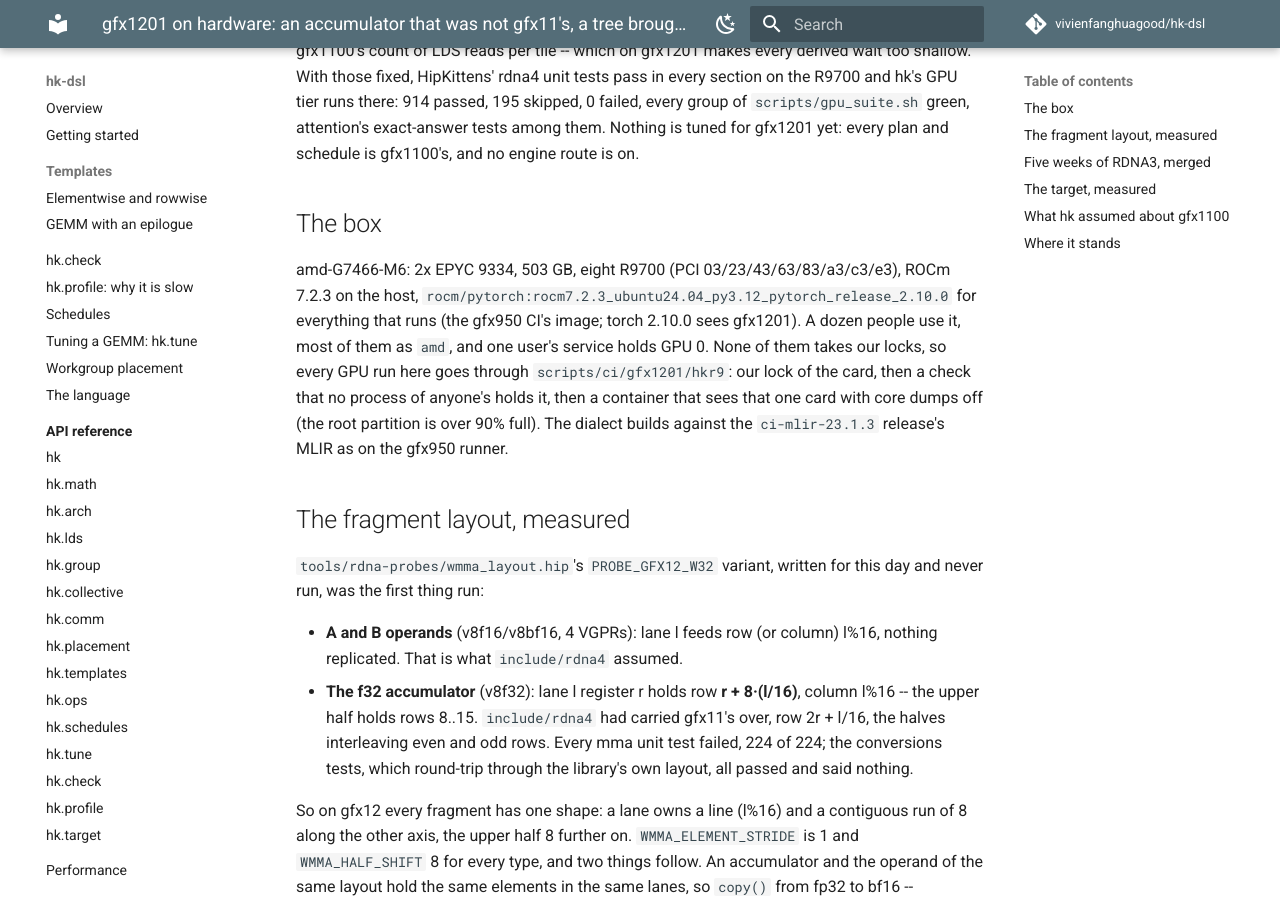
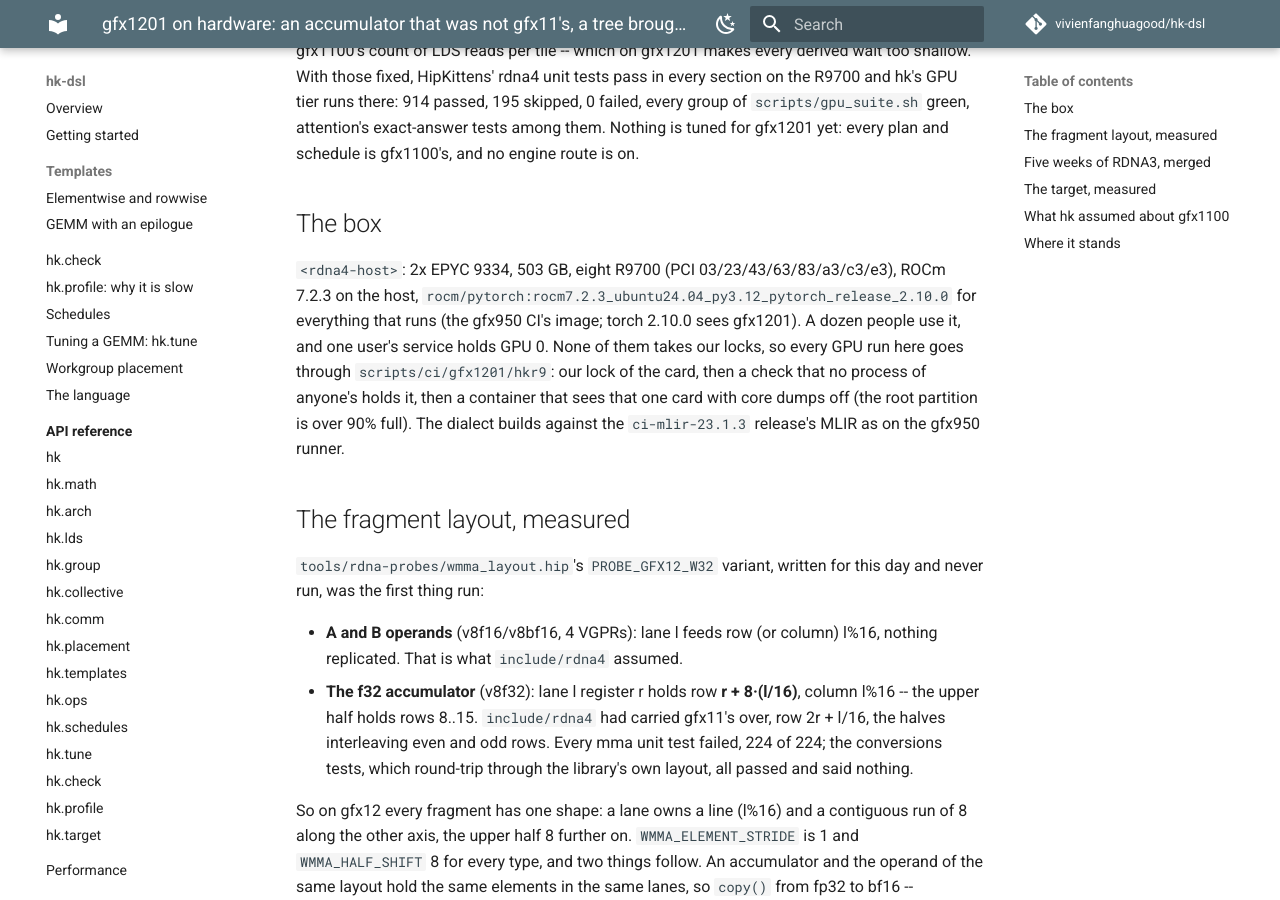
Before and after one commit to vivienfanghuagood/hk-dsl, an MkDocs documentation site: the page built from docs/history/47-gfx1201-on-hardware.md, in a window 1280 px wide and 900 px high, scrolled down 487 px. Built offline with MkDocs 1.6.1 and Material for MkDocs 9.7.7, drawn with Linux system fonts in a browser that asks for light colours; comment, search, counter and statistics services are not loaded.

Commit message:
docs: chapter 47 names no host or login -- <rdna4-host>
Chapter 47 (with #71) named the gfx1201 dev box's host name and the login most
of its users share; #83's sweep did not reach it. Now `<rdna4-host>`.

Co-Authored-By: Claude <noreply@anthropic.com>

```diff
--- a/docs/history/47-gfx1201-on-hardware.md
+++ b/docs/history/47-gfx1201-on-hardware.md
@@ -19,10 +19,10 @@ and schedule is gfx1100's, and no engine route is on.
 
 ## The box
 
-amd-G7466-M6: 2x EPYC 9334, 503 GB, eight R9700 (PCI 03/23/43/63/83/a3/c3/e3),
+`<rdna4-host>`: 2x EPYC 9334, 503 GB, eight R9700 (PCI 03/23/43/63/83/a3/c3/e3),
 ROCm 7.2.3 on the host, `rocm/pytorch:rocm7.2.3_ubuntu24.04_py3.12_pytorch_release_2.10.0`
 for everything that runs (the gfx950 CI's image; torch 2.10.0 sees gfx1201).
-A dozen people use it, most of them as `amd`, and one user's service holds
+A dozen people use it, and one user's service holds
 GPU 0. None of them takes our locks, so every GPU run here goes through
 `scripts/ci/gfx1201/hkr9`: our lock of the card, then a check that no process
 of anyone's holds it, then a container that sees that one card with core dumps
```
